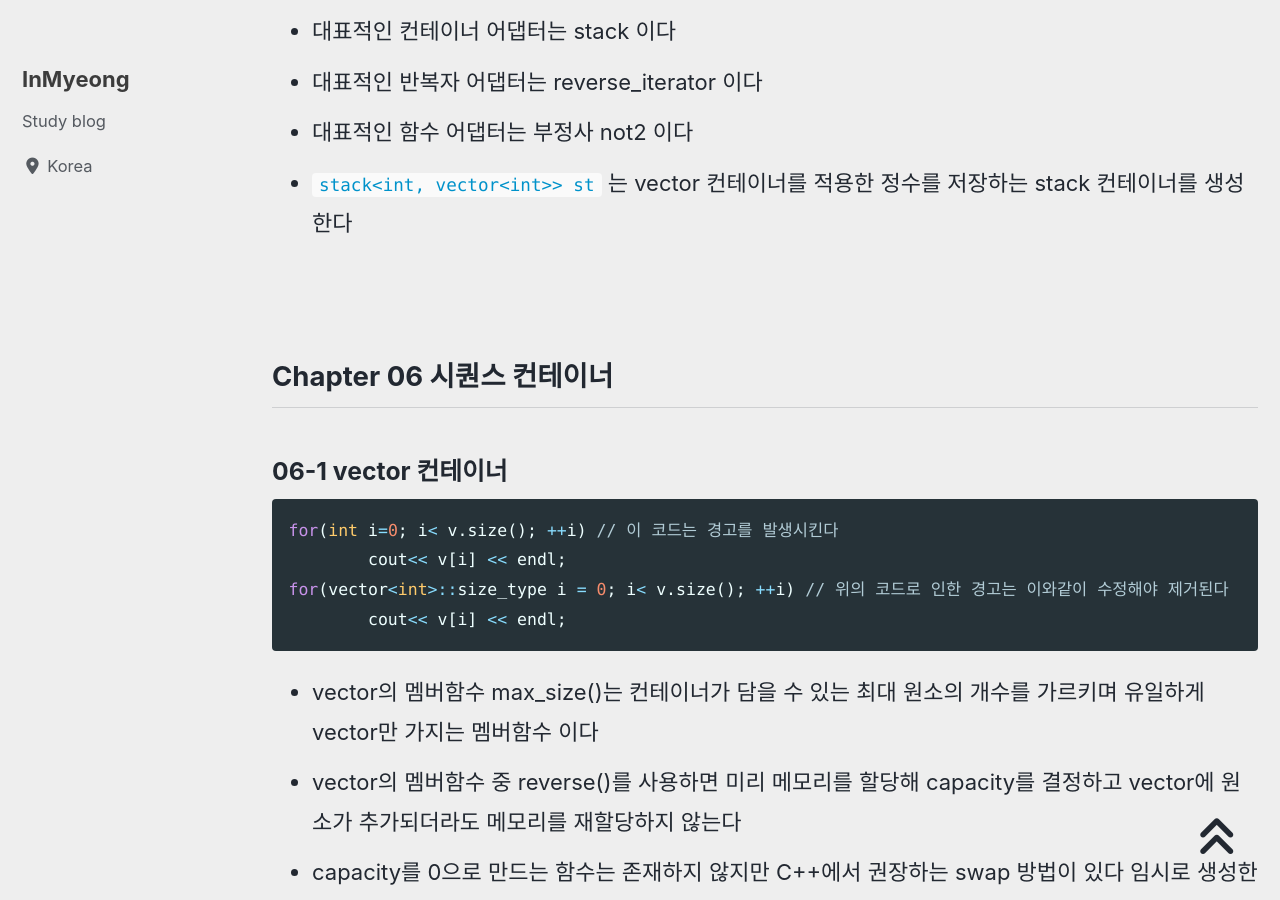
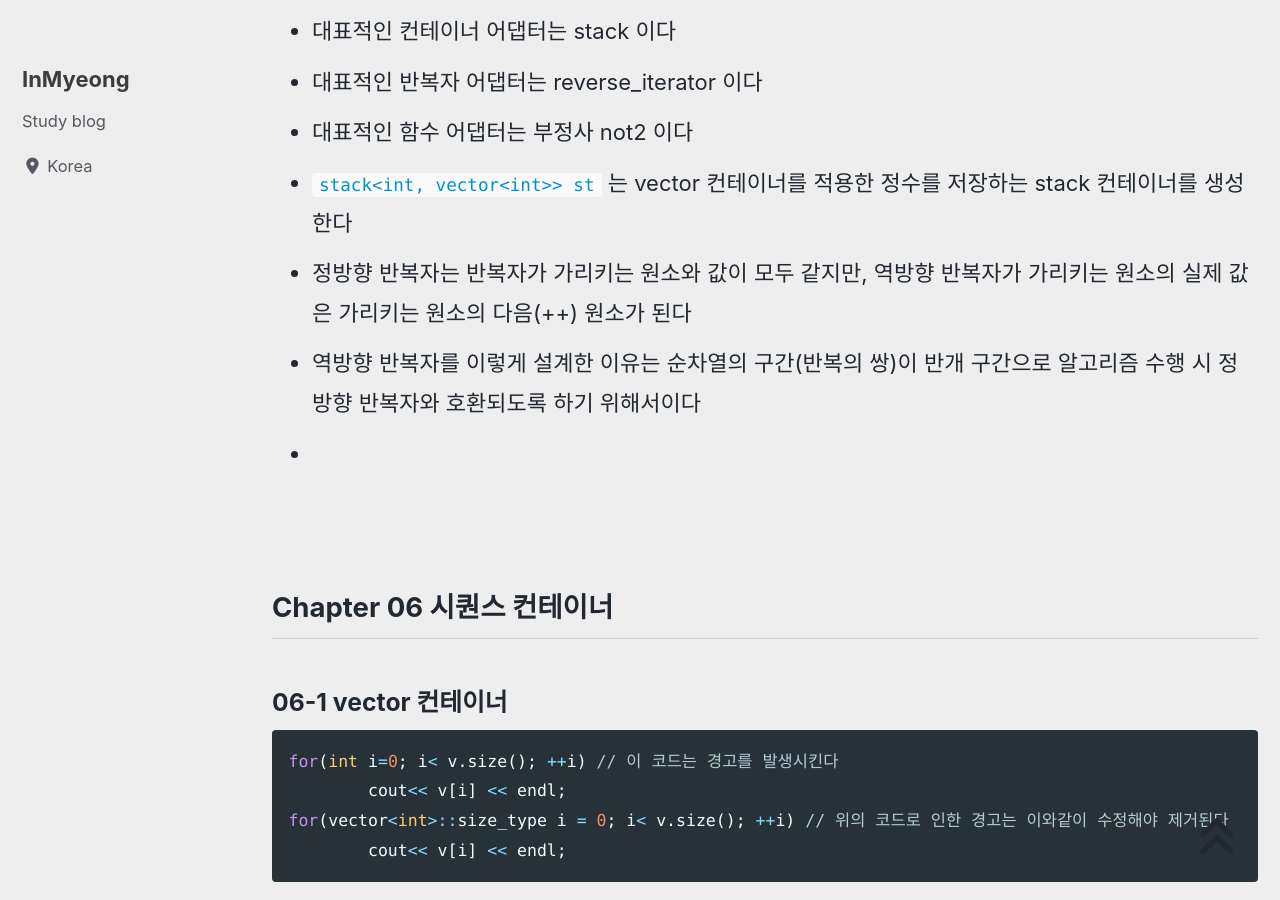
Before and after one commit to devMyeong/devMyeong.github.io, a Jekyll site: the page built from _posts/stl/2021-08-12-cpp-stl.md, in a window 1280 px wide and 900 px high, scrolled down 8771 px. Built offline with Jekyll 4.4.1, drawn with Linux system fonts in a browser that asks for light colours; cached includes are drawn as plain includes; nearby versions of some CDN libraries; some web fonts are replaced; comment, search, counter and statistics services are not loaded.

Commit message:
update stl chapter 05-2

```diff
--- a/_posts/stl/2021-08-12-cpp-stl.md
+++ b/_posts/stl/2021-08-12-cpp-stl.md
@@ -151,6 +151,9 @@ last_modified_at: 2021-08-24
 - 대표적인 반복자 어댑터는 reverse_iterator 이다
 - 대표적인 함수 어댑터는 부정사 not2 이다
 - `stack<int, vector<int>> st` 는 vector 컨테이너를 적용한 정수를 저장하는 stack 컨테이너를 생성한다
+- 정방향 반복자는 반복자가 가리키는 원소와 값이 모두 같지만, 역방향 반복자가 가리키는 원소의 실제 값은 가리키는 원소의 다음(++) 원소가 된다
+- 역방향 반복자를 이렇게 설계한 이유는 순차열의 구간(반복의 쌍)이 반개 구간으로 알고리즘 수행 시 정방향 반복자와 호환되도록 하기 위해서이다
+-
 
 <br>
 
```
